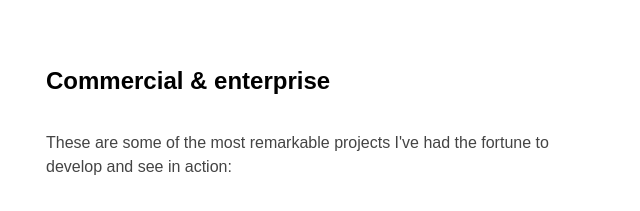
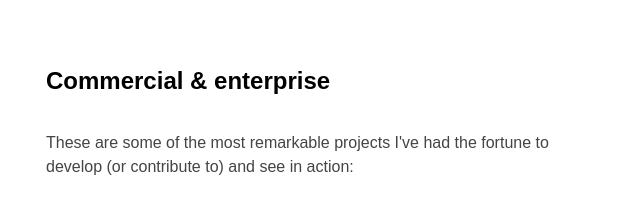
Before and after one commit to gantoreno/portfolio-v2, a Next.js app: page / in a window 1280 px wide. Shown: the part 2580-2791 px from the top of the page, without its empty margins (319-959 px from the left). Built offline with nearby package versions, Linux system fonts and the light colour scheme; a web font is replaced by a local one.

Commit message:
Update index wording

```diff
--- a/pages/index.tsx
+++ b/pages/index.tsx
@@ -189,7 +189,7 @@ const Home: NextPage<HomeProps> = ({ posts }) => {
           </Heading>
           <Paragraph>
             These are some of the most remarkable projects I&apos;ve had the
-            fortune to develop and see in action:
+            fortune to develop (or contribute to) and see in action:
           </Paragraph>
           <Project
             title="SNY"
```
